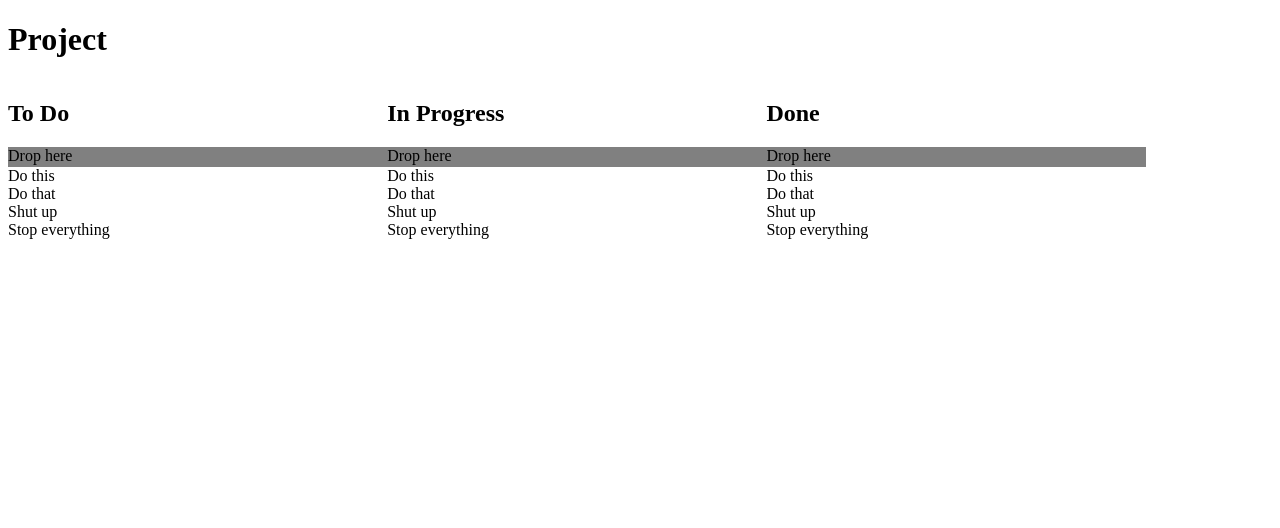
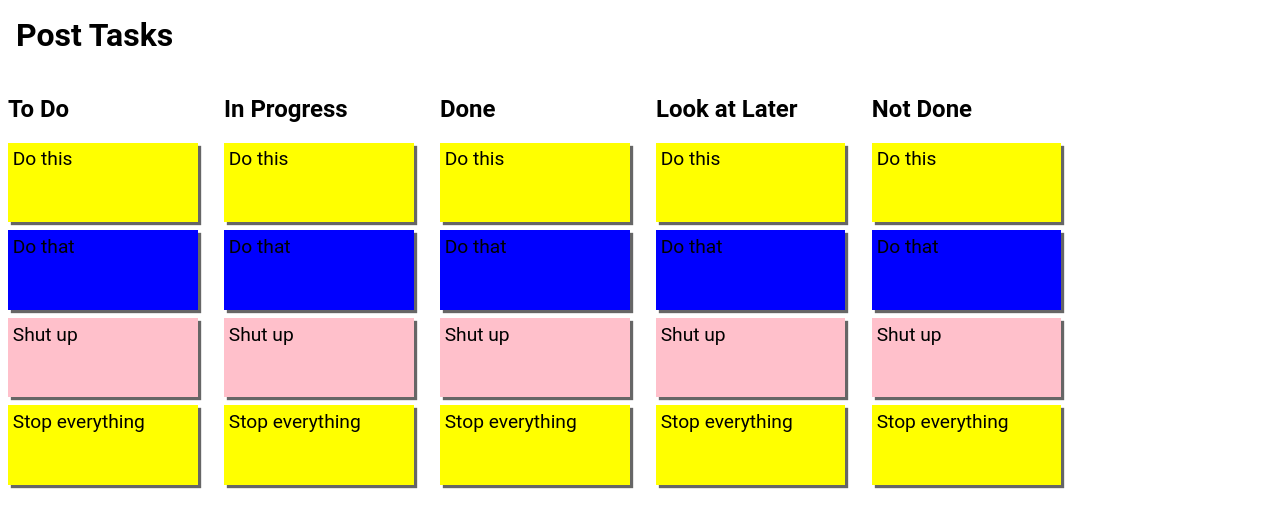
Before and after one commit to oldabl/post-tasks, a Vue app: page /#/ in a window 1280 px wide. Shown: the top 528 px of the page. Built offline with nearby package versions, Linux system fonts and the light colour scheme.

Commit message:
Can drag tasks and vuex ready plus a bit of temporary design

```diff
--- a/package.json
+++ b/package.json
@@ -11,7 +11,8 @@
   "dependencies": {
     "lodash": "^4.17.4",
     "vue": "^2.2.2",
-    "vue-router": "^2.2.0"
+    "vue-router": "^2.2.0",
+    "vuex": "^2.2.1"
   },
   "devDependencies": {
     "node-sass": "^4.5.0",
--- a/src/App.vue
+++ b/src/App.vue
@@ -10,8 +10,30 @@ export default {
 }
 </script>
 
-<style>
-#app {
-  width: 100%;
+<style lang="scss">
+html {
+  height: 100%;
+  margin: 0;
+  padding: 0;
+
+  * {
+    font-family: 'Avenir Next', Roboto, Noto, sans-serif;
+    -webkit-font-smoothing: antialiased;
+    transition: all 0.2s cubic-bezier(.25,.8,.25,1);
+  }
+
+  body {
+    font-size: 16px;
+    padding: 0;
+    margin: 0;
+    height: 100%;
+  }
+
+  #app {
+    width: 100%;
+    height: 100%;
+    margin: 0;
+    padding: 0;
+  }
 }
 </style>
--- a/src/components/DropArea.vue
+++ b/src/components/DropArea.vue
@@ -1,12 +1,20 @@
 <template>
   <div class="drop-area">
-    <div class="dropZone" v-bind:class="{highlightDrop: dragOver}" @dragleave="dragOver = false" @dragover="dragOver = true" @dragover.prevent @drop="drop">
+    <div class="drop-zone"
+      v-if="isTaskBeingDragged"
+      v-bind:class="{highlightDrop: dragOver}"
+      @dragleave="dragOver = false"
+      @dragover="dragOver = true"
+      @dragover.prevent
+      @drop="drop">
         Drop here
     </div>
   </div>
 </template>
 
 <script>
+import {mapGetters} from 'vuex';
+
 export default {
   name:'drop-area',
   props: [
@@ -23,6 +31,11 @@ export default {
       console.log(this.categoryid);
       this.dragOver = false;
     },
+  },
+  computed: {
+    ...mapGetters([
+      'isTaskBeingDragged'
+    ])
   }
 }
 </script>
@@ -30,11 +43,13 @@ export default {
 <!-- Add "scoped" attribute to limit CSS to this component only -->
 <style lang="scss" scoped>
 .drop-area {
-  min-height:20px;
   background-color: gray;
 
   .drop-zone {
     min-height: 10px;
+    margin:auto;
+    padding:auto;
+    display:block;
   }
 
   .highlightDrop {
--- a/src/components/ProjectTasks.vue
+++ b/src/components/ProjectTasks.vue
@@ -1,12 +1,12 @@
 <template>
   <div class="project">
-    <h1 class="project-title">Project</h1>
+    <h1 class="project-title">Post Tasks</h1>
     <div class="categories">
       <div class="category" v-for="category in categories" :key="category.id">
         <h2 class="category-title">{{category.name}}</h2>
         <drop-area :categoryid="category.id"></drop-area>
         <div class="tasks">
-          <task v-for="task in tasks" :key="task.id" :task="task.description"></task>
+          <task class="task" v-for="task in tasks" :key="task.id" :task="task.description" :color="task.color"></task>
         </div>
       </div>
     </div>
@@ -26,13 +26,15 @@ export default {
       categories: [
         {'id': 0, 'name': 'To Do'},
         {'id': 1, 'name': 'In Progress'},
-        {'id': 2, 'name': 'Done'}
+        {'id': 2, 'name': 'Done'},
+        {'id': 3, 'name': 'Look at Later'},
+        {'id': 4, 'name': 'Not Done'},
       ],
       tasks: [
-        {'id': 0, 'categoryid': 0, 'description': 'Do this'},
-        {'id': 1, 'categoryid': 0, 'description': 'Do that'},
-        {'id': 2, 'categoryid': 1, 'description': 'Shut up'},
-        {'id': 3, 'categoryid': 2, 'description': 'Stop everything'}
+        {'id': 0, 'categoryid': 0, 'description': 'Do this', color:'yellow'},
+        {'id': 1, 'categoryid': 3, 'description': 'Do that', color:'blue'},
+        {'id': 2, 'categoryid': 1, 'description': 'Shut up', color:'pink'},
+        {'id': 3, 'categoryid': 2, 'description': 'Stop everything', color:'yellow'}
       ],
     }
   },
@@ -57,11 +59,33 @@ export default {
 <style lang="scss" scoped>
 .project {
   width: 100%;
+  height: 100%;
 
-  .category {
-    display: block;
-    float: left;
-    width: 30%;
+  .project-title {
+    margin:1rem;
+  }
+  .categories {
+    width:100%;
+    white-space:nowrap;
+    height: 100%;
+    box-sizing: border-box;
+    overflow: auto;
+
+    .category {
+      display: inline-block;
+      width: 200px;
+      position: relative;
+      margin: 0.1rem;
+      padding: 0.2rem 0.4rem;
+
+      .tasks {
+
+        .task {
+          margin: 0.5rem 0rem;
+          min-height: 70px;
+        }
+      }
+    }
   }
 }
 </style>
--- a/src/components/Task.vue
+++ b/src/components/Task.vue
@@ -1,19 +1,32 @@
 <template>
-  <div class="task" draggable="true">
+  <div class="task" draggable="true" @dragstart="startDraggingTask({start: true})" @dragend="startDraggingTask({start: false})" v-bind:style="{ backgroundColor: color }">
     {{task}}
   </div>
 </template>
 
 <script>
+import {mapActions} from 'vuex';
+
 export default {
   name:'task',
   props: [
-    'task'
-  ]
+    'task',
+    'color'
+  ],
+  methods: {
+    ...mapActions([
+      'startDraggingTask'
+    ])
+  },
 }
 </script>
 
 <!-- Add "scoped" attribute to limit CSS to this component only -->
 <style lang="scss" scoped>
-
+.task {
+  padding: 0.3rem;
+  font-size: 1.2rem;
+  box-shadow: 3px 3px 1px 0px #666;
+  width: 90%;
+}
 </style>
--- a/src/main.js
+++ b/src/main.js
@@ -3,6 +3,7 @@
 import Vue from 'vue'
 import App from './App'
 import router from './router'
+import store from './store'
 let _ = require('lodash');
 
 Vue.config.productionTip = false
@@ -11,6 +12,7 @@ Vue.config.productionTip = false
 new Vue({
   el: '#app',
   router,
+  store,
   template: '<App/>',
   components: { App }
 })
--- /dev/null
+++ b/src/store/actions.js
@@ -0,0 +1,6 @@
+import Vue from 'vue';
+import * as types from './mutation-types.js';
+
+export const startDraggingTask = ({commit}, {start}) => {
+  commit(types.START_DRAGGING_TASK, {start})
+}
--- /dev/null
+++ b/src/store/getters.js
@@ -0,0 +1 @@
+export const isTaskBeingDragged = state => state.isTaskBeingDragged;
--- /dev/null
+++ b/src/store/index.js
@@ -0,0 +1,18 @@
+import Vue from 'vue';
+import Vuex from 'vuex';
+import * as getters from './getters.js';
+import * as actions from './actions.js';
+import mutations from './mutations.js';
+
+Vue.use(Vuex);
+
+const store = new Vuex.Store({
+  state: {
+    isTaskBeingDragged: false,
+  },
+  getters,
+  actions,
+  mutations
+})
+
+export default store;
--- /dev/null
+++ b/src/store/mutation-types.js
@@ -0,0 +1 @@
+export const START_DRAGGING_TASK = 'startDraggingTask'
--- /dev/null
+++ b/src/store/mutations.js
@@ -0,0 +1,10 @@
+import _ from 'lodash';
+
+import Vue from 'vue';
+import * as types from './mutation-types.js';
+
+export default {
+  [types.START_DRAGGING_TASK] (state, {start}) {
+    state.isTaskBeingDragged = start;
+  }
+}
```
